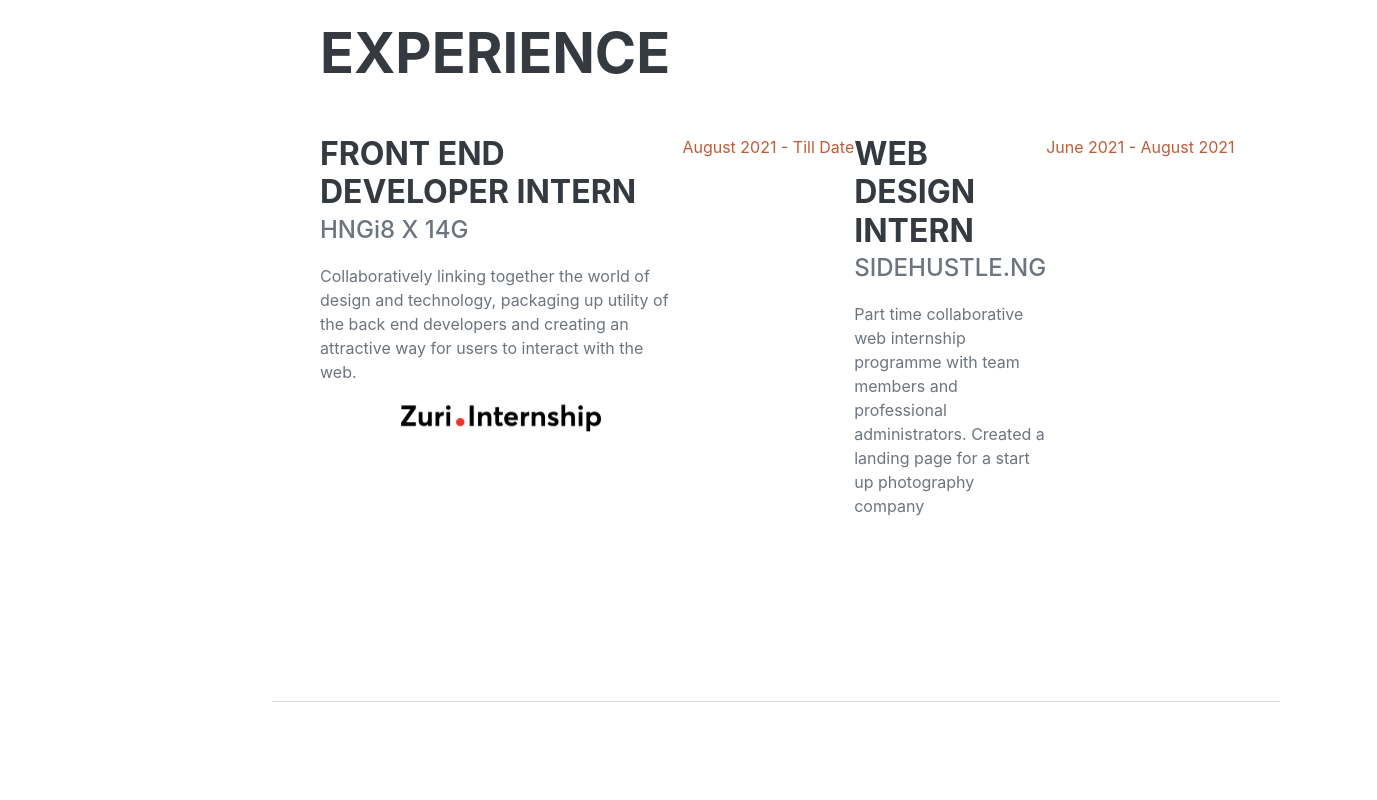
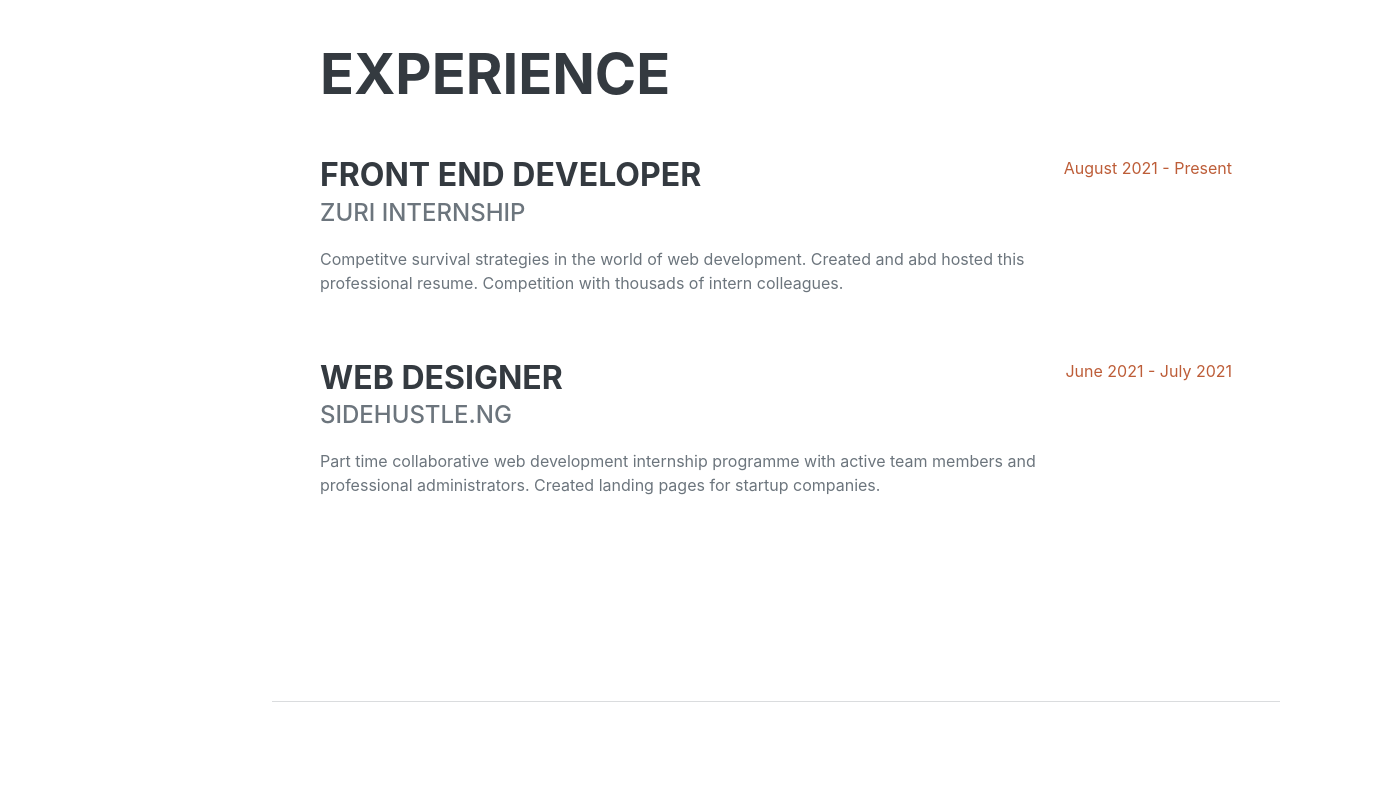
Before and after one commit to dmdhassan/zuri-resume, a plain HTML site: page index.html in a window 1280 px wide. Shown: the part 900-1700 px from the top of the page, 1377 px wide, since content can reach past the window. Drawn offline with nearby package versions, Linux system fonts and the light colour scheme; a web font is replaced by a local one.

Commit message:
Add files via upload

```diff
--- a/index.html
+++ b/index.html
@@ -5,7 +5,7 @@
         <meta name="viewport" content="width=device-width, initial-scale=1, shrink-to-fit=no" />
         <meta name="description" content="" />
         <meta name="author" content="" />
-        <title>HassanResume</title>
+        <title>Hassan</title>
         <link rel="icon" type="image/x-icon" href="assets/img/favicon.ico" />
         <!-- Font Awesome icons (free version)-->
         <script src="https://use.fontawesome.com/releases/v5.15.3/js/all.js" crossorigin="anonymous"></script>
@@ -44,6 +44,9 @@
                         Hassan
                         <span class="text-primary">Yahya</span>
                     </h1>
+                    <h4 class="mb-0">
+                        <span class="title">Fronted Developer</span>
+                    </h4>
                     <div class="subheading mb-5">
                         Ilorin · Kwara State, Nigeria · 234(0)814-174-5803 ·
                         <a href="mailto:hassanyahya400@gmail.com">hassanyahya400@gmail.com</a>
@@ -58,45 +61,41 @@
                 </div>
             </section>
             <hr class="m-0" />
-            <!-- Experience-->
+
+           <!-- Experience-->
             <section class="resume-section" id="experience">
                 <div class="resume-section-content">
                     <h2 class="mb-5">Experience</h2>
                     <div class="d-flex flex-column flex-md-row justify-content-between mb-5">
+                        <div class="flex-grow-1">
+                            <h3 class="mb-0">Front End Developer</h3>
+                            <div class="subheading mb-3">Zuri Internship</div>
+                            <p>Competitve survival strategies in the world of web development. Created and abd hosted this professional resume. Competition with thousads of intern colleagues.</p>
+                        </div>
+                        <div class="flex-shrink-0"><span class="text-primary">August 2021 - Present</span></div>
+                    </div>
+                    <div class="d-flex flex-column flex-md-row justify-content-between mb-5">
+                        <div class="flex-grow-1">
+                            <h3 class="mb-0">Web Designer</h3>
+                            <div class="subheading mb-3">SideHustle.ng</div>
+                            <p>Part time collaborative web development internship programme with active team members and professional administrators. Created landing pages for startup companies.</p>
+                        </div>
+                        <div class="flex-shrink-0"><span class="text-primary">June 2021 - July 2021</span></div>
+                    </div>
 
-                    <div class="d-flex flex-column flex-md-row justify-content-between">
-                        <div class="flex-grow-1">
-                            <h3 class="mb-0">Front End Developer Intern</h3>
-                            <div class="subheading mb-3">Hng<span style="text-transform:lowercase;">i8</span> x 14g</div>
-                            <p>Collaboratively linking together the world of design and technology, packaging up utility of the back end developers and creating an attractive way for users to interact with the web.</p>
-                            <p class="zuri">
-                                <a href="https://internship.zuri.team"><img src="./img/zuri.svg" alt=""></a>
-                            </p>
-
-                        </div>
-                        <div class="flex-shrink-0"><span class="text-primary">August 2021 - Till Date</span>
-                        </div>
-                    <div class="d-flex flex-column flex-md-row justify-content-between">
-                        <div class="flex-grow-1">
-                            <h3 class="mb-0">Web Design Intern</h3>
-                            <div class="subheading mb-3">SideHustle.ng</div>
-                            <p>Part time collaborative web internship programme with team members  and professional administrators. Created a landing page for a start up photography company</p>
-                        </div>
-                        <div class="flex-shrink-0"><span class="text-primary">June 2021 - August 2021</span>
-                        </div>
-                    </div>
                 </div>
             </section>
             <hr class="m-0" />
+
             <!-- Education-->
             <section class="resume-section" id="education">
                 <div class="resume-section-content">
                     <h2 class="mb-5">Education</h2>
                     <div class="d-flex flex-column flex-md-row justify-content-between mb-5">
                         <div class="flex-grow-1">
-                            <h3 class="mb-0">University of ilorin, ilorin.</h3>
-                            <div class="subheading mb-3">Bachelor of Science and education</div>
-                            <div>Technology Education - Edtech Track</div>
+                            <h3 class="mb-0">University of Ilorin, Ilorin.</h3>
+                            <div class="subheading mb-3">Bachelor of Science and Education</div>
+                            <div>Technology Education - EdTech Track</div>
                             <p>GPA: 3.53</p>
                         </div>
                         <div class="flex-shrink-0"><span class="text-primary">December 2017 - February 2022</span></div>
@@ -170,6 +169,15 @@
                     </ul>
                 </div>
             </section>
+            <section class="logos">
+                <p class="hng">
+                    <a href="https://internship.zuri.team"><img src="./img/hng.jpg" alt="" class=""></a>
+                </p>
+                <p class="zuri">
+                    <a href="https://internship.zuri.team"><img src="./img/zuri.svg" alt=""></a>
+                 </p>
+
+            </section>
         </div>
         <!-- Bootstrap core JS-->
         <script src="https://cdn.jsdelivr.net/npm/bootstrap@5.1.0/dist/js/bootstrap.bundle.min.js"></script>
```
